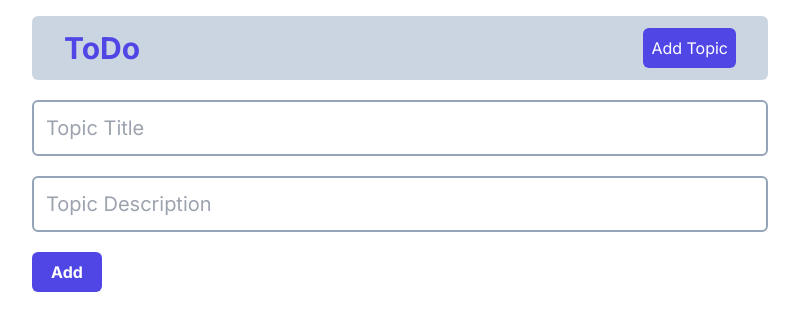
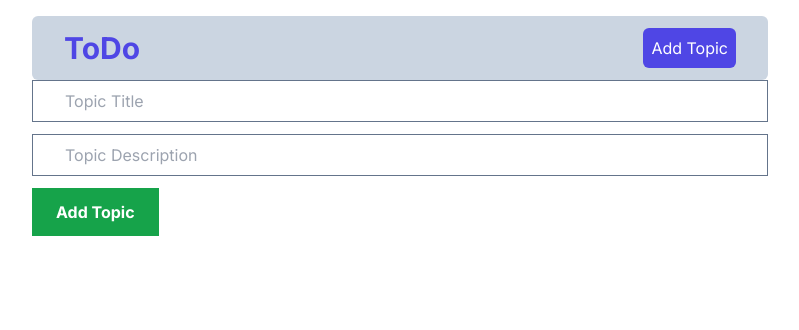
Before and after one commit to TheAJ25/ToDoAssignment, a Next.js app: page /addTopic in a window 1280 px wide. Shown: the top 330 px of the page, without its empty margins (240-1039 px from the left). Built offline with nearby package versions, Linux system fonts and the light colour scheme.

Commit message:
Fetching problem solved: 1

```diff
--- a/app/addTopic/page.jsx
+++ b/app/addTopic/page.jsx
@@ -1,23 +1,24 @@
 "use client";
-import React, { useState } from "react";
+
+import { useState } from "react";
 import { useRouter } from "next/navigation";
 
-const page = () => {
+export default function AddTopic() {
   const [title, setTitle] = useState("");
   const [description, setDescription] = useState("");
 
   const router = useRouter();
 
-  const handleChange = async (e) => {
+  const handleSubmit = async (e) => {
     e.preventDefault();
 
     if (!title || !description) {
-      alert("Title and description are required !!");
+      alert("Title and description are required.");
       return;
     }
 
     try {
-      const data = await fetch("/api/topics", {
+      const res = await fetch("http://localhost:3000/api/topics", {
         method: "POST",
         headers: {
           "Content-type": "application/json",
@@ -25,9 +26,8 @@ const page = () => {
         body: JSON.stringify({ title, description }),
       });
 
-      if (data.ok) {
+      if (res.ok) {
         router.push("/");
-        router.refresh();
       } else {
         throw new Error("Failed to create a topic");
       }
@@ -37,14 +37,11 @@ const page = () => {
   };
 
   return (
-    <>
-      <form onSubmit={handleChange} className="flex pt-5 gap-5 flex-col">
+    <form onSubmit={handleSubmit} className="flex flex-col gap-3">
       <input
         onChange={(e) => setTitle(e.target.value)}
         value={title}
-          className={
-            "border-2 border-slate-400 p-3 rounded-md text-gray-700 text-xl"
-          }
+        className="border border-slate-500 px-8 py-2"
         type="text"
         placeholder="Topic Title"
       />
@@ -52,22 +49,17 @@ const page = () => {
       <input
         onChange={(e) => setDescription(e.target.value)}
         value={description}
-          className={
-            "border-2 border-slate-400 p-3 rounded-md text-gray-700 text-xl"
-          }
+        className="border border-slate-500 px-8 py-2"
         type="text"
         placeholder="Topic Description"
       />
 
       <button
         type="submit"
-          className="text-center bg-indigo-600 p-2 text-white rounded-md w-[70px] font-bold"
+        className="bg-green-600 font-bold text-white py-3 px-6 w-fit"
       >
-          Add
+        Add Topic
       </button>
     </form>
-    </>
   );
-};
-
-export default page;
+}
--- a/app/editTopic/[id]/page.jsx
+++ b/app/editTopic/[id]/page.jsx
@@ -1,11 +1,8 @@
 import EditTopicForm from "@/components/EditTopicForm";
 
 const getTopicById = async (id) => {
-
-  const apiUrl = process.env.API_URL;
-
   try {
-    const res = await fetch(`${apiUrl}/api/topics/${id}`, {
+    const res = await fetch(`http://localhost:3000/api/topics/${id}`, {
       cache: "no-store",
     });
 
```
Lines whose indentation alone changed are shown as unchanged.
